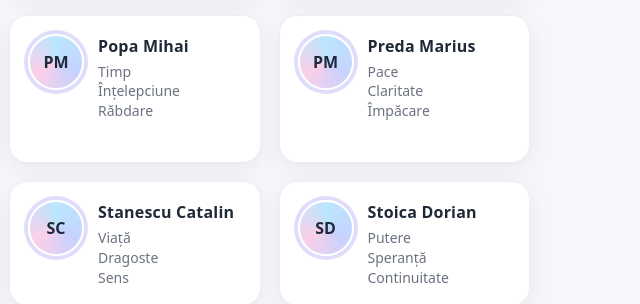
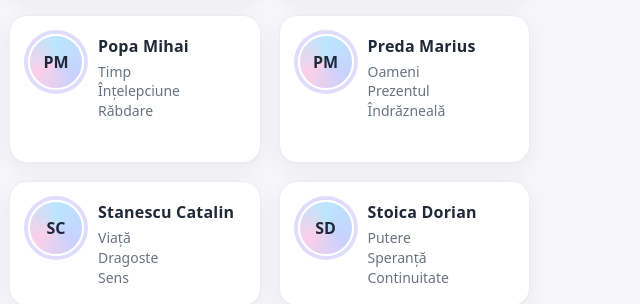
Before and after one commit to predamarius-netizen/album1993-2025, a plain HTML site: page index.html in a window 1280 px wide. Shown: the part 1063-1367 px from the top of the page, 640-1280 px from the left. Drawn offline with Linux system fonts and the light colour scheme.

Commit message:
Update index.html

```diff
--- a/index.html
+++ b/index.html
@@ -96,7 +96,7 @@
       <article class="card"><div class="avatar" data-initials="PA"></div><div class="info"><div class="name">Petrescu Adelaida</div><div class="words"><span>Drum</span><span>Inspirație</span><span>Generozitate</span></div></div></article>
       <article class="card"><div class="avatar" data-initials="PV"></div><div class="info"><div class="name">Petrescu Vicentiu</div><div class="words"><span>Liniște</span><span>Acceptare</span><span>Echilibru</span></div></div></article>
       <article class="card"><div class="avatar" data-initials="PM"></div><div class="info"><div class="name">Popa Mihai</div><div class="words"><span>Timp</span><span>Înțelepciune</span><span>Răbdare</span></div></div></article>
-      <article class="card"><div class="avatar" data-initials="PM"></div><div class="info"><div class="name">Preda Marius</div><div class="words"><span>Pace</span><span>Claritate</span><span>Împăcare</span></div></div></article>
+      <article class="card"><div class="avatar" data-initials="PM"></div><div class="info"><div class="name">Preda Marius</div><div class="words"><span>Oameni</span><span>Prezentul</span><span>Îndrăzneală</span></div></div></article>
       <article class="card"><div class="avatar" data-initials="RA"></div><div class="info"><div class="name">Rosca Alin</div><div class="words"><span>Recunoștință</span><span>Familie</span><span>Împlinire</span></div></div></article>
       <article class="card"><div class="avatar" data-initials="SR"></div><div class="info"><div class="name">Sicoe Radu</div><div class="words"><span>Amintiri</span><span>Bucurie</span><span>Prieteni</span></div></div></article>
       <article class="card"><div class="avatar" data-initials="SC"></div><div class="info"><div class="name">Stanescu Catalin</div><div class="words"><span>Viață</span><span>Dragoste</span><span>Sens</span></div></div></article>
```
